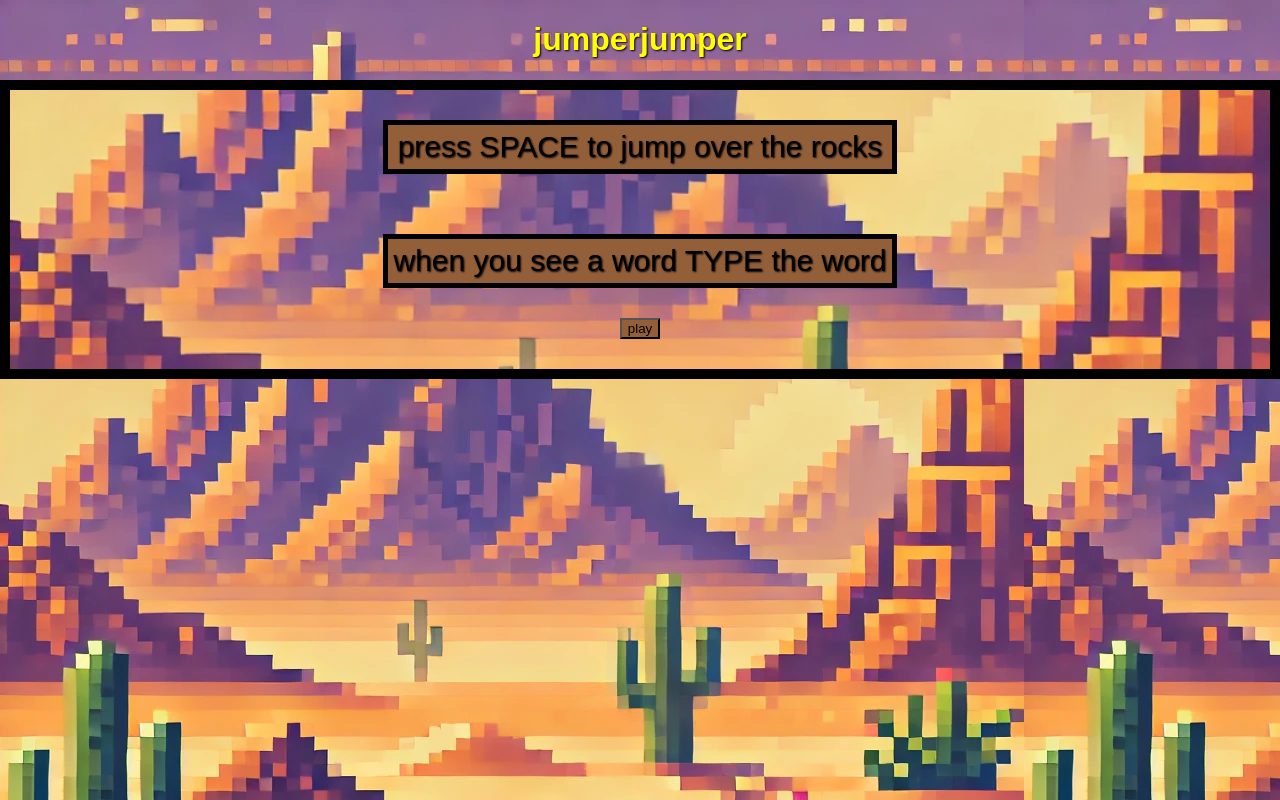
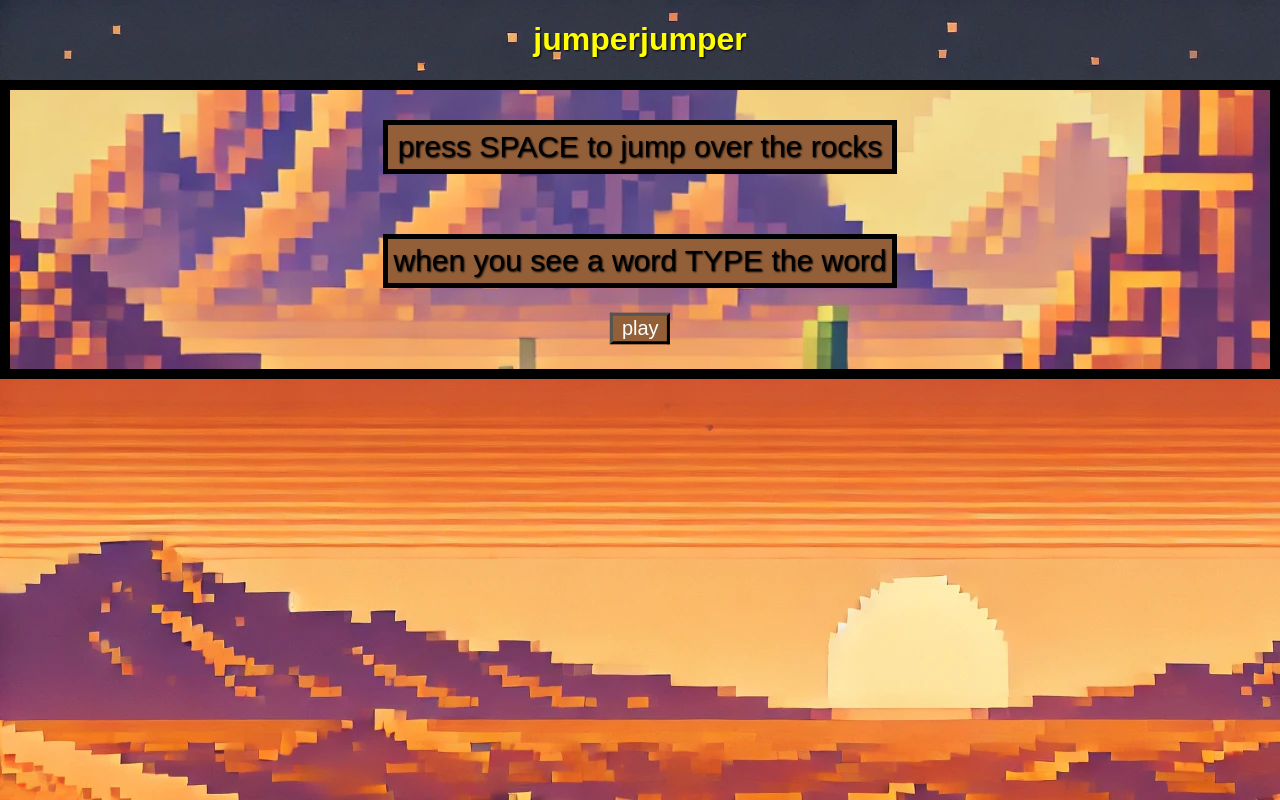
Before and after one commit to Ahuss98/jumperjumper, a website built with Vite: page index.html in a window 1280 px wide. In both pictures the pointer is over the button "play". Built offline with nearby package versions, Linux system fonts and the light colour scheme; a web font is replaced by a local one.

Commit message:
changedbackground image and button hover behaviour

```diff
--- a/src/main.ts
+++ b/src/main.ts
@@ -5,7 +5,7 @@ import JumpSound from '../public/sound/retro-jump-3-236683.mp3'
 import typeSound from '../public/sound/retro-coin-1-236677.mp3'
 import losingMusic from '../public/sound/failure-1-89170.mp3'
 import inGameBackgroundImage from '../public/media/modified_underground_space_with_gap.png'
-import loadingBackgroundImage from '../public/media/dessertbackground.webp'
+import loadingBackgroundImage from '../public/media/sky.webp'
 import { wordsArrayLevel } from './data'
 
 //grabs the html element with a classname of player
--- a/src/styles/styles.scss
+++ b/src/styles/styles.scss
@@ -17,9 +17,7 @@ body{
     justify-content: center;
     align-content: center;
     flex-direction: column;
-    background-image: url('../../public/media/dessertbackground.webp');
-    background-repeat:repeat-x;
-    background-color: $floor;
+    background-image: url('../../public/media/sky.webp');
 }
 .score{
     display: flex;
@@ -79,6 +77,11 @@ body{
             sans-serif;
 
         }
+    &__btn:hover{
+        color: #fff;
+        transform: scale(1.5);
+        cursor:pointer;
+    }
 }
 .title-container {
     display: flex;
```
Also changed, not shown: public/media/sky.webp (added), 1 other file.
